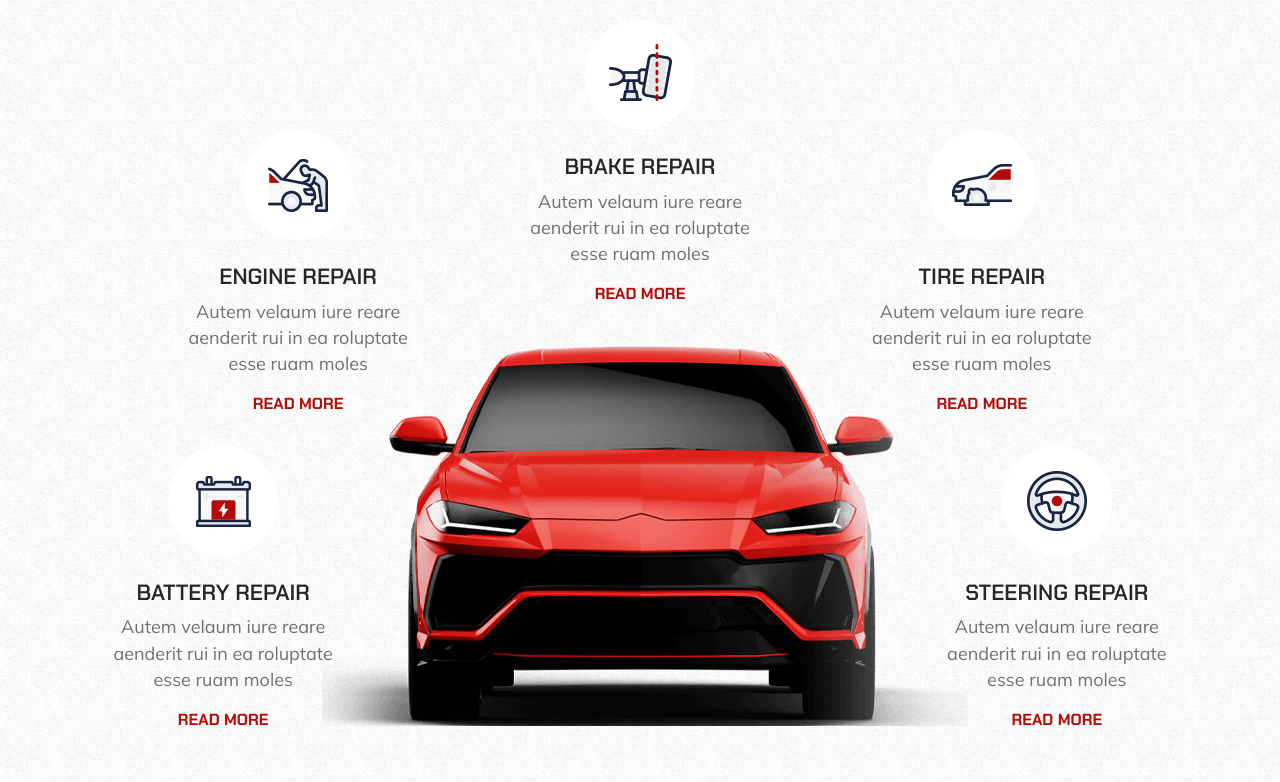
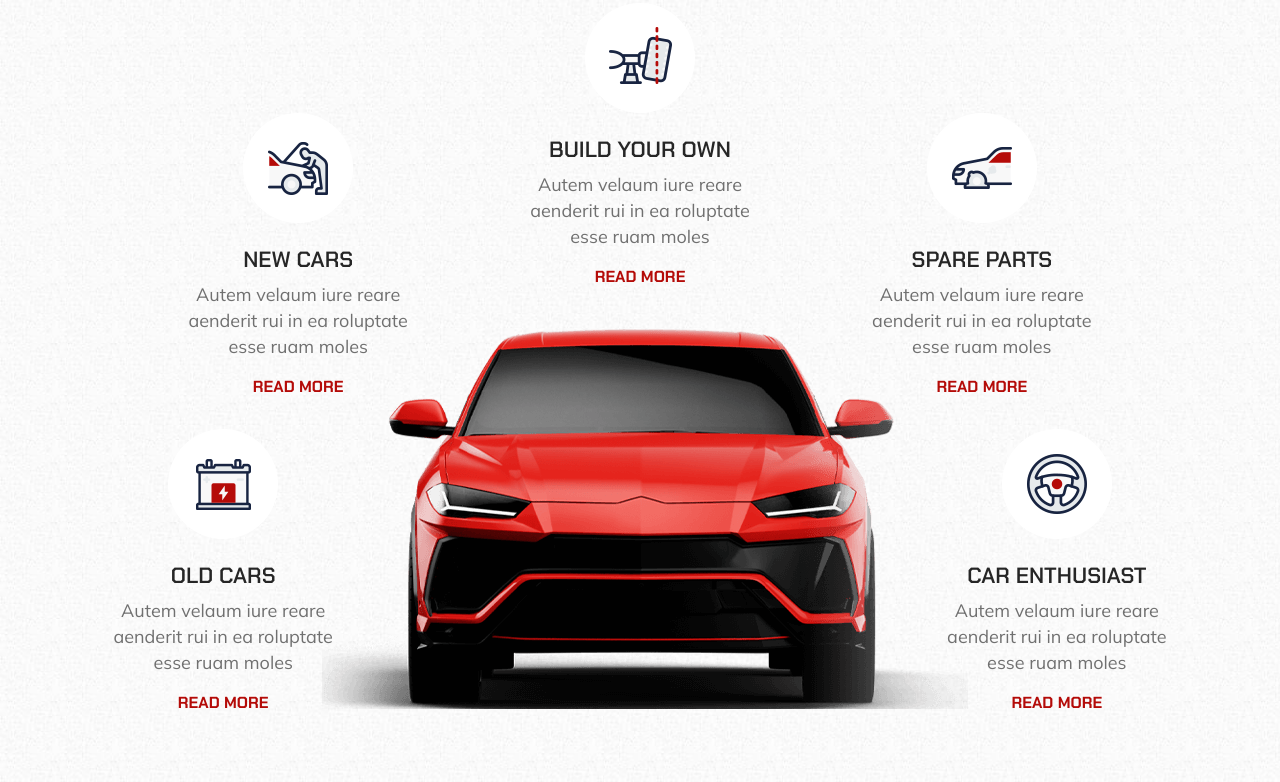
Before and after one commit to KevalP24/Motor-Rework, a plain HTML site: page index.html in a window 1280 px wide. Shown: the part 1034-1816 px from the top of the page. Drawn offline with nearby package versions, Linux system fonts and the light colour scheme.

Commit message:
logo commit

```diff
--- a/index.html
+++ b/index.html
@@ -119,8 +119,7 @@
             <h1 class="h1 section-title">Car Customization and Virtual Tour.</h1>
 
             <p class="section-text">
-              Duis aute irure dolor in reprehenderit in voluptate velit esse Excepteur sint occaecat cupidatat non
-              proident.
+              We present all of the currently available cars within the market.
             </p>
 
             <a href="#" class="btn">
@@ -164,7 +163,7 @@
                   <img src="./assets/images/services-1.png" width="110" height="110" loading="lazy" alt="Engine Repair">
                 </figure>
 
-                <h3 class="h3 card-title">Engine Repair</h3>
+                <h3 class="h3 card-title">New Cars</h3>
 
                 <p class="card-text">
                   Autem velaum iure reare aenderit rui in ea roluptate esse ruam moles
@@ -182,7 +181,7 @@
                   <img src="./assets/images/services-2.png" width="110" height="110" loading="lazy" alt="Brake Repair">
                 </figure>
 
-                <h3 class="h3 card-title">Brake Repair</h3>
+                <h3 class="h3 card-title">Build Your Own</h3>
 
                 <p class="card-text">
                   Autem velaum iure reare aenderit rui in ea roluptate esse ruam moles
@@ -200,7 +199,7 @@
                   <img src="./assets/images/services-3.png" width="110" height="110" loading="lazy" alt="Tire Repair">
                 </figure>
 
-                <h3 class="h3 card-title">Tire Repair</h3>
+                <h3 class="h3 card-title">Spare Parts</h3>
 
                 <p class="card-text">
                   Autem velaum iure reare aenderit rui in ea roluptate esse ruam moles
@@ -219,7 +218,7 @@
                     alt="Battery Repair">
                 </figure>
 
-                <h3 class="h3 card-title">Battery Repair</h3>
+                <h3 class="h3 card-title">Old Cars</h3>
 
                 <p class="card-text">
                   Autem velaum iure reare aenderit rui in ea roluptate esse ruam moles
@@ -243,7 +242,7 @@
                     alt="Steering Repair">
                 </figure>
 
-                <h3 class="h3 card-title">Steering Repair</h3>
+                <h3 class="h3 card-title">Car Enthusiast</h3>
 
                 <p class="card-text">
                   Autem velaum iure reare aenderit rui in ea roluptate esse ruam moles
```
Also changed, not shown: assets/images/logo.png, assets/images/logo1.png (added), assets/images/logo2.png (added).
